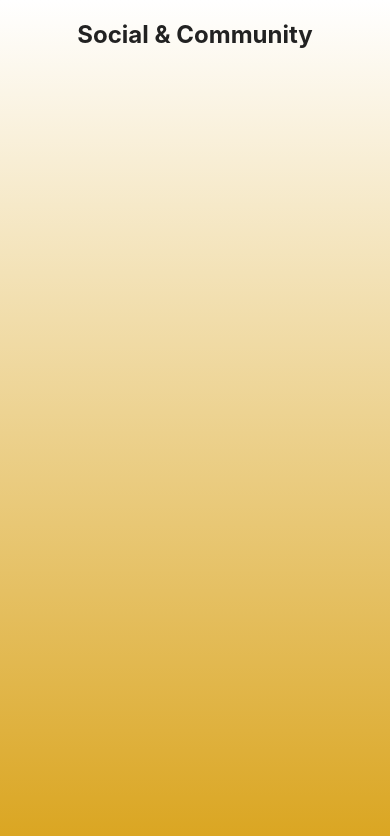
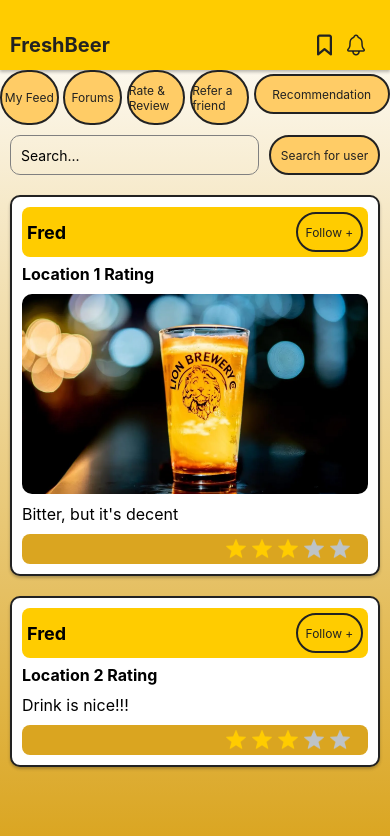
Before and after one commit to btyq/FreshBeerNearMe, a React Native app: screen /Social in a window 390 px wide. Shown: the top 836 px of the page. Built offline with nearby package versions, Linux system fonts and the light colour scheme.

Commit message:
Completed social page

```diff
--- a/frontend/screens/Social.js
+++ b/frontend/screens/Social.js
@@ -1,49 +1,312 @@
-import React, { useEffect, useState } from 'react';
-import { View, Text, ScrollView, StyleSheet, TouchableOpacity, TextInput } from 'react-native';
+import React, { useState } from 'react';
+import { View, Text, TextInput, StyleSheet, TouchableOpacity, Image, ScrollView } from 'react-native';
 import { SafeAreaView } from 'react-native-safe-area-context';
+import { Ionicons, Octicons } from '@expo/vector-icons';
 import { LinearGradient } from 'expo-linear-gradient';
-import { Ionicons, Octicons } from '@expo/vector-icons';
-import CheckBox from 'expo-checkbox';
 import COLORS from '../constants/colors';
-//import { useNavigation } from '@react-navigation/native';
+import { AirbnbRating } from 'react-native-ratings';
 
 const Button = (props) => {
   const filledBgColor = props.color || COLORS.primary;
   const outlinedColor = COLORS.white;
   const bgColor = props.filled ? filledBgColor : outlinedColor;
-  const textColor = props.filled ? COLORS.black : COLORS.white;
+  const textColor = props.filled ? COLORS.black : COLORS.primary;
 
   return (
     <TouchableOpacity
       style={{
         ...styles.button,
         ...{ backgroundColor: bgColor },
-        ...props.style}}
-      onPress={props.onPress}>
-      <Text style={{ fontSize: 15, color: textColor }}>{props.title}</Text>
+        ...props.style,
+      }}
+      onPress={props.onPress}
+    >
+      <Text style={{ fontSize: 12, ...{ color: textColor } }}>{props.title}</Text>
     </TouchableOpacity>
   );
 };
 
-const Profile = () => {
+const Header = () => {
+  return (
+    <View style={styles.topBar}>
+      <Text style={styles.logo}>FreshBeer</Text>
+      <View style={styles.iconsContainer}>
+        <Octicons name="bookmark" size={24} color={COLORS.black} style={styles.icon} />
+        <Ionicons name="notifications-outline" size={24} color={COLORS.black} style={styles.icon} />
+      </View>
+    </View>
+  );
+};
+
+const Social = () => {
+  const [comment, setComment] = useState('Bitter, but it\'s decent');
+  const [comments, setComments] = useState([]);
+
+  const handleComment = () => {
+    setComments([...comments, comment]);
+    setComment('');
+  };
 
   return (
-    <LinearGradient style={{ flex: 1 }} colors={[COLORS.white, COLORS.yellow]}>
+    <View style={styles.container}>
+      <LinearGradient style={styles.gradient} colors={[COLORS.white, COLORS.yellow]}>
+        <Header />
 
         <SafeAreaView style={{ flex: 1 }}>
           <ScrollView>
-          <View style={{ justifyContent: 'center', alignItems: 'center', marginTop: 20 }}>
-            <Text style={{ fontSize: 24, fontWeight: 'bold', color: COLORS.black }}>Social & Community</Text>
+            <View style={styles.grid}>
+              {['My Feed', 'Forums', 'Rate & Review', 'Refer a friend'].map((title, index) => (
+                <Button
+                  key={index}
+                  title={title}
+                  color={COLORS.orange}
+                  filled
+                  style={styles.longButton}
+                />
+              ))}
+              <Button
+                title="Recommendation"
+                color={COLORS.orange}
+                filled
+                style={styles.mediumButton}
+              />
             </View>
 
-          <View>
+            <View style={styles.searchContainer}>
+              <TextInput
+                placeholder="Search..."
+                style={styles.searchInput}
+              />
+              <Button
+                title="Search for user"
+                color={COLORS.orange}
+                filled
+                style={styles.searchButton}
+              />
+            </View>
+
+            <View style={styles.userContainer}>
+              <View style={styles.nameContainer}>
+                <Text style={styles.userName}>Fred</Text>
+                <Button
+                  title="Follow +"
+                  color={COLORS.foam}
+                  filled
+                  style={styles.followButton}
+                />
+              </View>
+              <View style={styles.locationContainer}>
+                <Text style={styles.locationText}>Location 1 Rating</Text>
+              </View>
+              <Image
+                source={require('../assets/specialtybeer.png')} // Replace this with the actual path of your image
+                style={styles.userImage}
+              />
+              <Text style={styles.commentText}>{comment}</Text>
+              <View style={styles.ratingContainer}>
+                <View style={styles.ratingStarContainer}>
+                  <AirbnbRating
+                    count={5}
+                    defaultRating={3}
+                    size={20}
+                    selectedColor={COLORS.foam}
+                    unSelectedColor={COLORS.gray}
+                    reviews={[]}
+                    isDisabled={false}
+                    style={styles.ratingStyle}
+                  />
+                </View>
+              </View>
+            </View>
+            <View style={styles.userContainer}>
+              <View style={styles.nameContainer}>
+                <Text style={styles.userName}>Fred</Text>
+                <Button
+                  title="Follow +"
+                  color={COLORS.foam}
+                  filled
+                  style={styles.followButton}
+                />
+              </View>
+              <View style={styles.locationContainer}>
+                <Text style={styles.locationText}>Location 2 Rating</Text>
+              </View>
+              <Text style={styles.commentText}>Drink is nice!!!</Text>
+              <View style={styles.ratingContainer}>
+                <View style={styles.ratingStarContainer}>
+                  <AirbnbRating
+                    count={5}
+                    defaultRating={3}
+                    size={20}
+                    selectedColor={COLORS.foam}
+                    unSelectedColor={COLORS.gray}
+                    reviews={[]}
+                    isDisabled={false}
+                    style={styles.ratingStyle}
+                  />
+                </View>
+              </View>
             </View>
           </ScrollView>
         </SafeAreaView>
       </LinearGradient>
+    </View>
   );
 };
 
+const styles = StyleSheet.create({
+  container: {
+    flex: 1,
+    backgroundColor: COLORS.foam,
+  },
+  gradient: {
+    flex: 1,
+  },
+  topBar: {
+    flexDirection: 'row',
+    justifyContent: 'space-between',
+    alignItems: 'center',
+    padding: 10,
+    paddingTop: 30,
+    backgroundColor: COLORS.foam,
+    height: 70,
+    shadowColor: COLORS.black,
+    shadowOffset: { width: 0, height: 2 },
+    shadowOpacity: 0.3,
+    shadowRadius: 3,
+    elevation: 5,
+  },
+  logo: {
+    fontSize: 20,
+    color: COLORS.black,
+    fontWeight: 'bold',
+  },
+  iconsContainer: {
+    flexDirection: 'row',
+  },
+  icon: {
+    marginRight: 12,
+  },
+  grid: {
+    flexDirection: 'row',
+    justifyContent: 'space-between',
+    flexWrap: 'wrap',
+    marginHorizontal: 0,
+  },
+  longButton: {
+    width: '15%',
+    height: 55,
+    marginVertical: 0,
+    borderRadius: 50,
+    marginRight: 0,
+  },
+  mediumButton: {
+    width: '35%',
+    height: 40,
+    marginVertical: 4,
+    borderRadius: 30,
+    marginHorizontal: '0%',
+  },
+  button: {
+    paddingVertical: 10,
+    borderColor: COLORS.black,
+    borderWidth: 2,
+    borderRadius: 12,
+    alignItems: 'center',
+    justifyContent: 'center',
+  },
+  searchContainer: {
+    flexDirection: 'row',
+    justifyContent: 'space-between',
+    padding: 10,
+    alignItems: 'center',
+  },
+  searchInput: {
+    height: 40,
+    borderColor: 'gray',
+    borderWidth: 1,
+    borderRadius: 10,
+    paddingLeft: 10,
+    flex: 1,
+    marginRight: 10,
+  },
+  searchButton: {
+    width: '30%',
+    height: 40,
+    borderRadius: 30,
+  },
+  userContainer: {
+    padding: 10,
+    margin: 10,
+    backgroundColor: COLORS.white,
+    borderColor: COLORS.black,
+    borderWidth: 2,
+    borderRadius: 10,
+    shadowColor: COLORS.black,
+    shadowOffset: { width: 0, height: 2 },
+    shadowOpacity: 0.3,
+    shadowRadius: 3,
+    elevation: 5,
+  },
+  nameContainer: {
+    flexDirection: 'row',
+    justifyContent: 'space-between',
+    alignItems: 'center',
+    backgroundColor: COLORS.foam,
+    padding: 5,
+    marginBottom: 10,
+    borderRadius: 8,
+  },
+  userName: {
+    fontSize: 18,
+    fontWeight: 'bold',
+    marginRight: 10,
+  },
+  followButton: {
+    width: '20%',
+    height: 40,
+    borderRadius: 30,
+  },
+  locationContainer: {
+    flexDirection: 'row',
+    justifyContent: 'space-between',
+    alignItems: 'center',
+    marginTop: -3,
+  },
+  locationText: {
+    fontSize: 16,
+    fontWeight: 'bold',
+  },
+  userImage: {
+    width: '100%',
+    height: 200,
+    resizeMode: 'cover',
+    borderRadius: 10,
+    marginTop: 10,
+  },
+  commentText: {
+    marginTop: 10,
+    fontSize: 16,
+  },
+  ratingContainer: {
+    flexDirection: 'row',
+    justifyContent: 'space-between',
+    alignItems: 'center',
+    marginTop: 10,
+    backgroundColor: COLORS.yellow,
+    padding: 5,
+    borderRadius: 8,
+    height: 30,
+  },
+  ratingStarContainer: {
+    position: 'relative',
+    top: -10,
+    marginLeft: 'auto',
+    marginRight: 10,
+  },
+  ratingStyle: {
+    position: 'relative',
+  },
+});
 
-
-export default Profile;
+export default Social;
```
Lines whose indentation alone changed are shown as unchanged.
